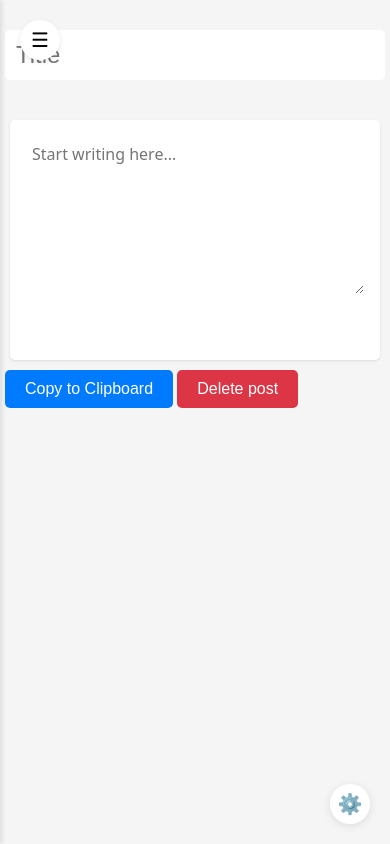
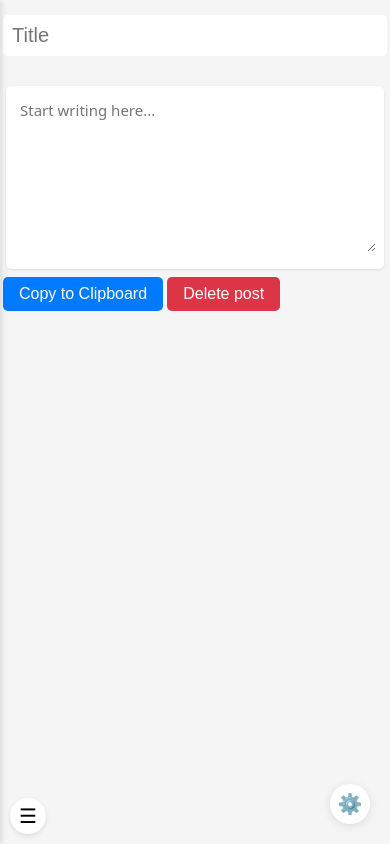
Before and after one commit to taivop/taivop.github.io, a plain HTML site: page index.html in a window 390 px wide. Drawn offline with Linux system fonts and the light colour scheme.

Commit message:
tighter layout

```diff
--- a/index.html
+++ b/index.html
@@ -33,13 +33,13 @@
         }
 
         .sidebar-section {
-            padding: 20px;
+            padding: 12px;
         }
 
         .sidebar-section h2 {
             font-size: 16px;
             color: #666;
-            margin: 0 0 15px 0;
+            margin: 0 0 10px 0;
         }
 
         .post-list {
@@ -49,7 +49,7 @@
         }
 
         .post-list li {
-            padding: 10px 0;
+            padding: 8px 0;
             cursor: pointer;
             border-bottom: 1px solid #eee;
         }
@@ -62,16 +62,16 @@
         #main-content {
             flex-grow: 1;
             margin: 0 auto;
-            padding: 10px;
+            padding: 5px;
             width: 100%;
-            max-width: 800px;
+            max-width: 900px;
             box-sizing: border-box;
         }
 
         /* Add media query for mobile */
         @media screen and (max-width: 768px) {
             #main-content {
-                padding: 10px 5px;
+                padding: 5px 3px;
                 margin: 0;
             }
         }
@@ -80,12 +80,12 @@
             #post-title,
             #writing-area,
             .summary-bullet {
-                margin-left: 5px;
-                margin-right: 5px;
+                margin-left: 3px;
+                margin-right: 3px;
             }
 
             #menu-button {
-                top: 10px;
+                bottom: 10px;
                 left: 10px;
             }
 
@@ -113,12 +113,12 @@
         /* Menu Button */
         #menu-button {
             position: fixed;
-            top: 20px;
-            left: 20px;
+            bottom: 10px;
+            left: 10px;
             background: white;
             border: none;
-            width: 40px;
-            height: 40px;
+            width: 36px;
+            height: 36px;
             border-radius: 20px;
             box-shadow: 0 2px 5px rgba(0,0,0,0.1);
             cursor: pointer;
@@ -131,10 +131,10 @@
 
         /* Post Title */
         #post-title {
-            font-size: 24px;
+            font-size: 20px;
             font-weight: 500;
-            margin: 20px 0;
-            padding: 10px;
+            margin: 10px 0;
+            padding: 8px;
             border: 1px solid transparent;
             border-radius: 5px;
             width: 100%;
@@ -154,8 +154,8 @@
 
         .summary-bullet {
             background-color: white;
-            padding: 15px;
-            margin: 10px 0;
+            padding: 10px;
+            margin: 5px 0;
             border-radius: 5px;
             box-shadow: 0 1px 3px rgba(0,0,0,0.1);
             cursor: pointer;
@@ -163,6 +163,7 @@
             white-space: nowrap;
             overflow: hidden;
             text-overflow: ellipsis;
+            line-height: 1.3;
         }
 
         .summary-bullet.expanded {
@@ -170,7 +171,7 @@
             overflow: visible; /* Show all content */
             text-overflow: unset; /* Remove ellipsis */
             background-color: #f9f9f9; /* Optional: Change background to indicate expansion */
-            padding: 20px; /* Optional: Add padding for better readability */
+            padding: 12px; /* Optional: Add padding for better readability */
         }
 
         .summary-bullet .summary {
@@ -203,11 +204,11 @@
         /* Writing Area */
         #writing-area {
             background-color: white;
-            padding: 20px;
+            padding: 12px;
             border-radius: 5px;
             box-shadow: 0 1px 3px rgba(0,0,0,0.1);
-            min-height: 200px;
-            margin-top: 20px;
+            min-height: 150px;
+            margin-top: 10px;
         }
 
         #editor {
@@ -215,8 +216,8 @@
             min-height: 150px;
             border: none;
             resize: vertical;
-            font-size: 16px;
-            line-height: 1.5;
+            font-size: 15px;
+            line-height: 1.4;
             font-family: inherit;
         }
 
@@ -285,8 +286,8 @@
         }
 
         #copy-button {
-            margin-top: 10px;
-            padding: 10px 20px;
+            margin-top: 8px;
+            padding: 8px 16px;
             background-color: #007bff;
             color: white;
             border: none;
@@ -301,8 +302,8 @@
         }
 
         #delete-button {
-            margin-top: 10px;
-            padding: 10px 20px;
+            margin-top: 8px;
+            padding: 8px 16px;
             background-color: #dc3545; /* Red color for delete */
             color: white;
             border: none;
```
